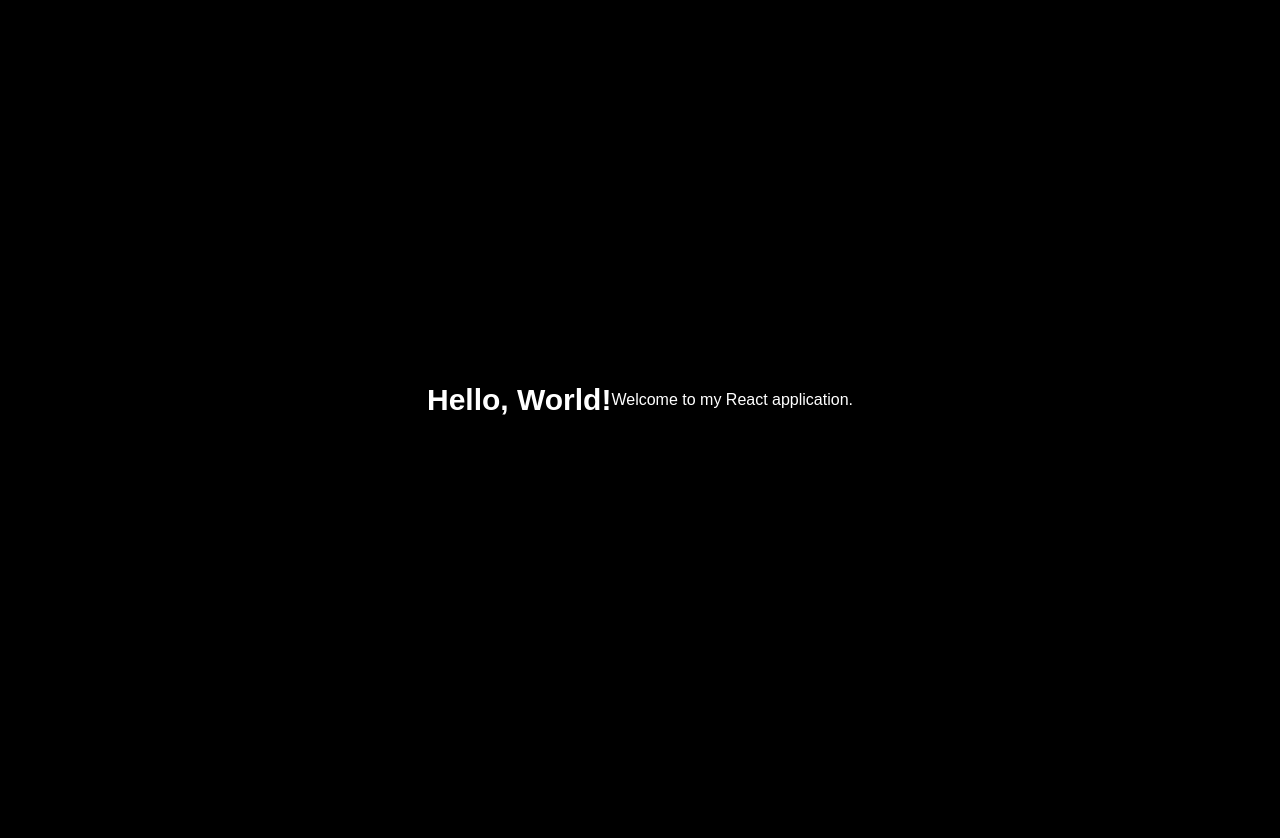
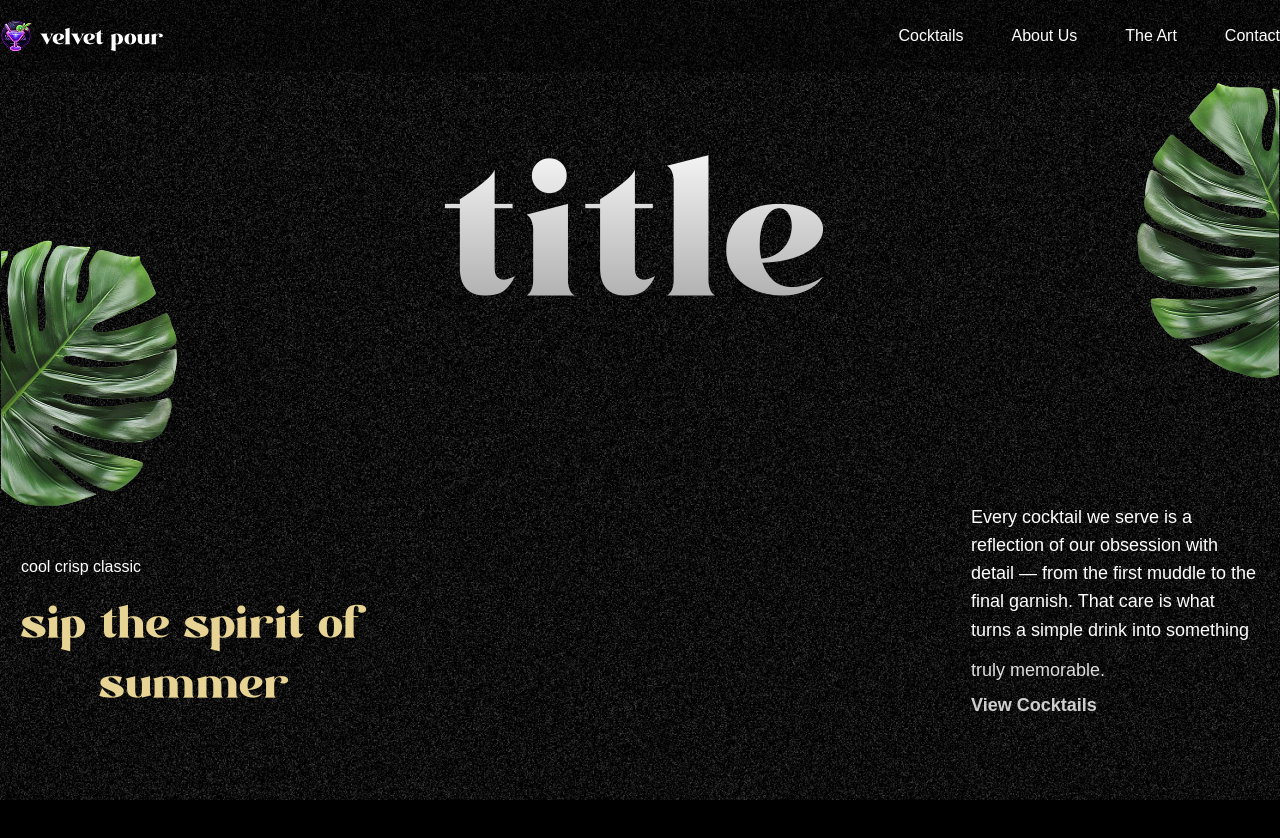
Before and after one commit to ptlergo/gsap-landing, a React (Vite) app: page / in a window 1280 px wide. Shown: the top 838 px of the page. Before the commit the page ends 800 px from the top, so only its background shows below. Built offline with nearby package versions, Linux system fonts and the light colour scheme; a web font is replaced by a local one.

Commit message:
update app importing navbar and hero comps with gsap scrolltrigger and split text animations

```diff
--- a/src/App.jsx
+++ b/src/App.jsx
@@ -1,16 +1,19 @@
 import React from 'react';
 import gsap from 'gsap';
-// import {scrollTrigger, splitText } from 'gsap/all';
+import { ScrollTrigger, SplitText } from 'gsap/all';
+import Navbar from './components/Navbar';
+import Hero from './components/Hero';
 
 // register gsap plugins into app
-// gsap.registerPlugin(scrollTrigger, splitText);
+gsap.registerPlugin(ScrollTrigger, SplitText);
 
 const App = () => {
   return (
-    <div className="flex-center h-[100vh]">
-      <h1 className="text-3xl font-bold">Hello, World!</h1>
-      <p>Welcome to my React application.</p>
-    </div>
+  <main>
+    <Navbar />
+    <Hero />
+    <div className="h-dvh bg-black"> </div>
+  </main>
   );
 };
 export default App;
```
